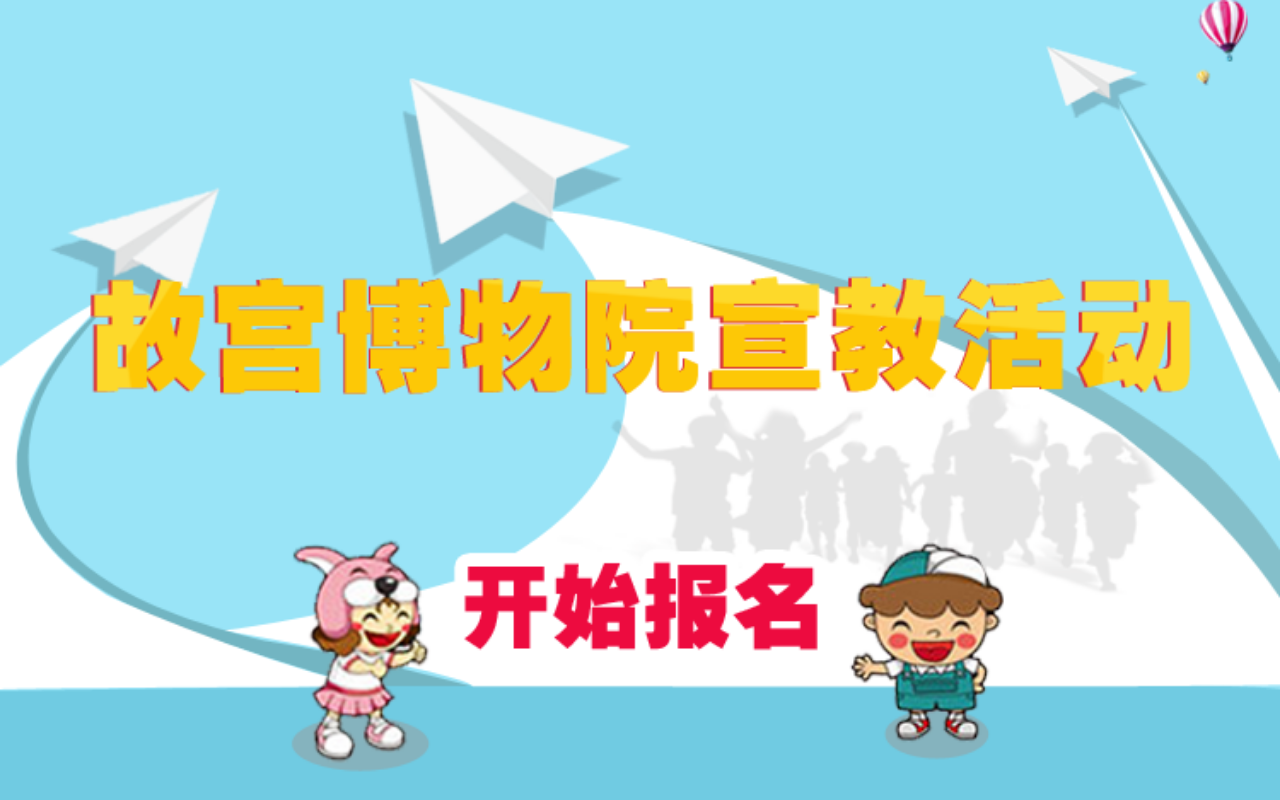
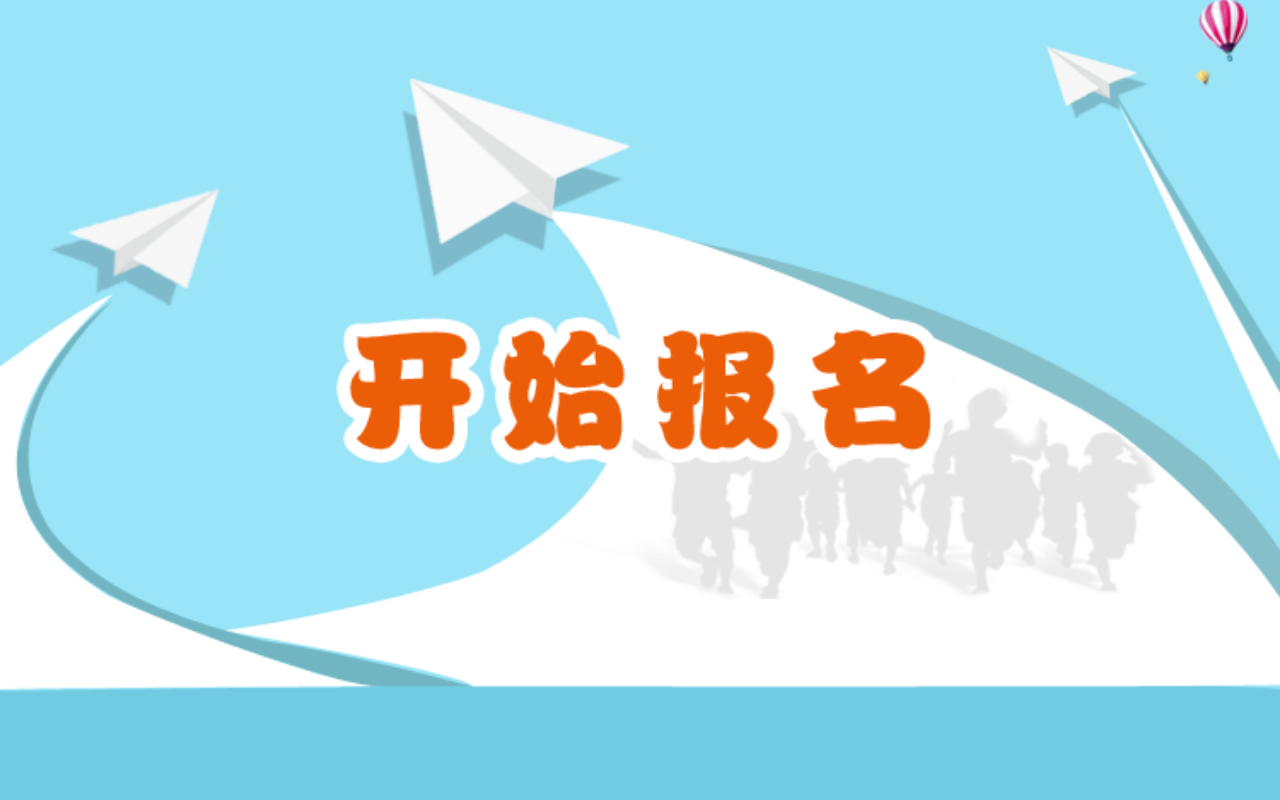
Before and after one commit to janice-jia/signUp, a website: page html/signUp.html in a window 1280 px wide. Shown: the top 800 px of the page. Drawn offline with Linux system fonts and the light colour scheme.

Commit message:
修改报名页面背景2

```diff
--- a/html/signUp.html
+++ b/html/signUp.html
@@ -16,7 +16,7 @@
 <body>
     <div class="sign-container">
         <div class="sign-banner">
-            <img src="./static/images/signUp/signUp1.png" alt="" />
+            <img src="./static/images/signUp/signUp2.png" alt="" />
         </div>
         <div class="sign-border-top">
             <p  class="sign-border-top1"></p>
```
Also changed, not shown: html/static/images/signUp/signUp2.png (added).
